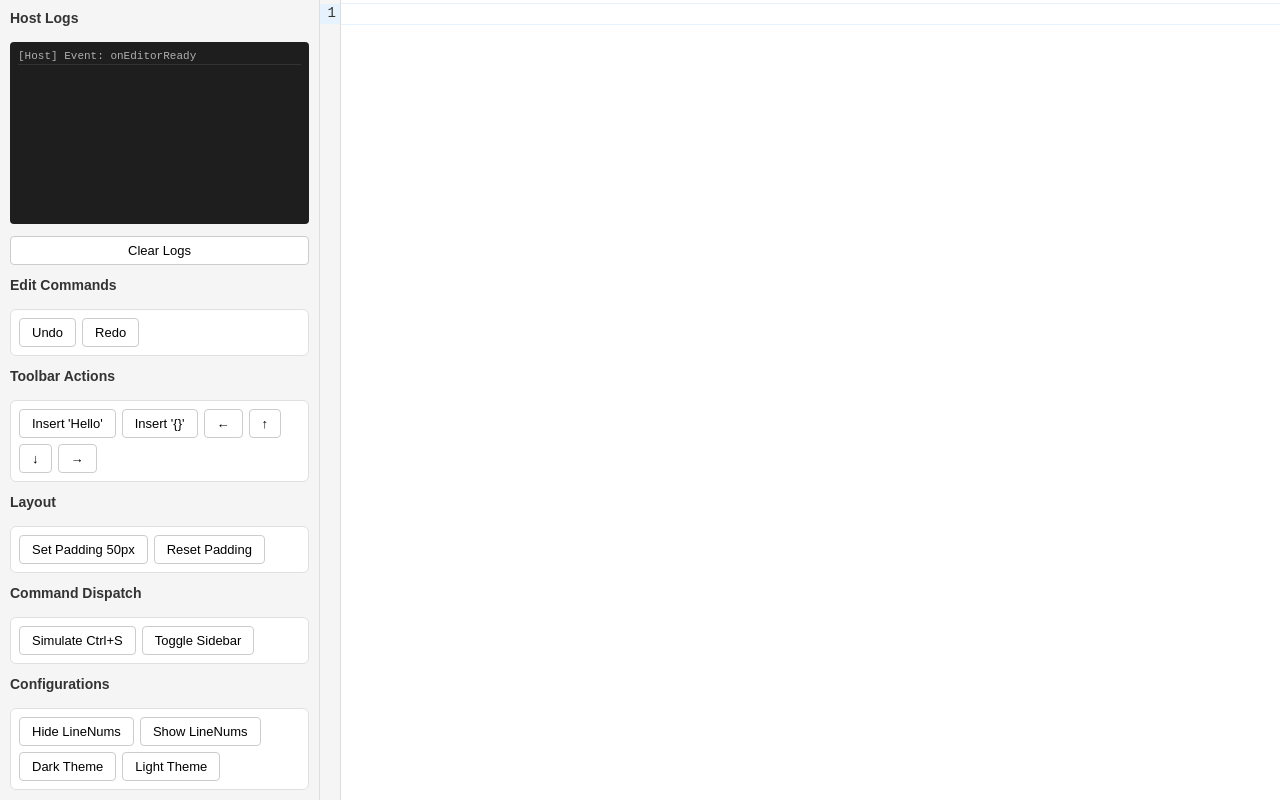
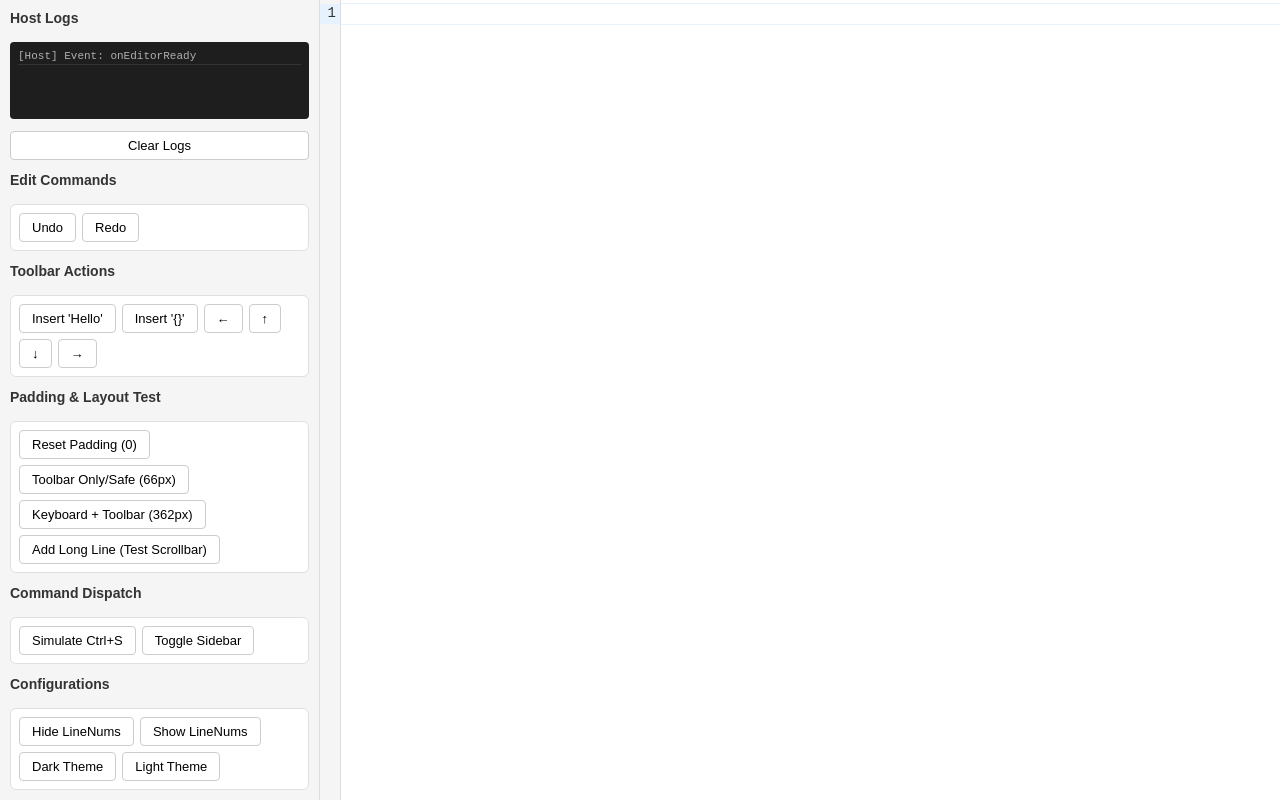
Before and after one commit to UnbalancedCat/PureEditor-Core, a website built with Vite: page test_suite.html in a window 1280 px wide. Built offline with nearby package versions, Linux system fonts and the light colour scheme; some packages are replaced by stand-ins of ours.

Commit message:
feat: fix API issues related to physics avoidance

```diff
--- a/src/api/index.js
+++ b/src/api/index.js
@@ -525,8 +525,19 @@
      * @param {number} bottom
      */
     setPadding(bottom) {
-        // We set it on the body to allow the editor to scroll "past" the content
+        if (!this.view || bottom === undefined) return;
+
+        // 我们将外部系统算好的物理避让高度，作为整个 HTML body 的底垫。
+        // 这会让网页在内部被往上推起，彻底跨越底部安全区/键盘区。
+        // [Fix] 必须设置 box-sizing: border-box 才能让 100vh 的 body 因为 padding 而向内挤压高度，
+        // 从而带动内部定高 100% 的 CodeMirror 容器跟着缩水，把横向滚动条抬高。
+        document.body.style.boxSizing = 'border-box';
         document.body.style.paddingBottom = `${bottom}px`;
+
+        // 顺势滚动一下，确保光标进入中心视野
+        this.view.dispatch({
+            effects: EditorView.scrollIntoView(this.view.state.selection.main.head, { y: "center" })
+        });
     }
 
     /**
--- a/test_suite.html
+++ b/test_suite.html
@@ -113,10 +113,16 @@
             <button onclick="window.moveCursor('right')">→</button>
         </div>
 
-        <h3>Layout</h3>
+        <h3>Padding & Layout Test</h3>
         <div class="group">
-            <button onclick="window.setBodyPadding(50)">Set Padding 50px</button>
-            <button onclick="window.setBodyPadding(0)">Reset Padding</button>
+            <button onclick="log('Setting padding to 0px'); window.editorApi?.setPadding(0)">Reset Padding (0)</button>
+            <button onclick="log('Setting padding to 66px (Toolbar only)'); window.editorApi?.setPadding(66)">Toolbar
+                Only/Safe (66px)</button>
+            <button
+                onclick="log('Setting padding to 362px (Keyboard + Toolbar)'); window.editorApi?.setPadding(362)">Keyboard
+                + Toolbar (362px)</button>
+            <button onclick="log('Generating long line to force scrollbar'); generateLongLine()">Add Long Line (Test
+                Scrollbar)</button>
         </div>
 
         <h3>Command Dispatch</h3>
@@ -179,6 +185,15 @@
             // But implementing editorHost is sufficient for new tests
         };
 
+        function generateLongLine() {
+            if (window.editorApi) {
+                const longStr = 'This_is_a_very_long_line_to_force_the_horizontal_scrollbar_to_appear_for_testing_padding_overlap_issues_'.repeat(10);
+                window.editorApi.insertText('\n' + longStr + '\n');
+            } else {
+                alert('editorApi not ready yet');
+            }
+        }
+
     </script>
     <script type="module" src="/src/main.js"></script>
 </body>
```
Also changed, not shown: index.html (+16 -2 lines), README.md.
